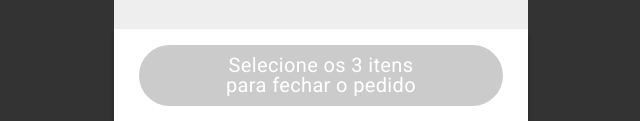
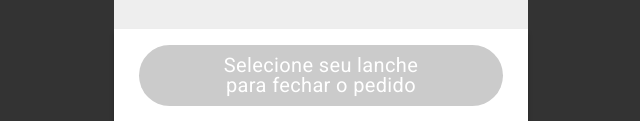
Before and after one commit to Lost-Fernandes/DriverBurgue.github.io, a plain HTML site: page index.html in a window 1280 px wide. Shown: the part 679-800 px from the top of the page, 319-959 px from the left. Drawn offline with Linux system fonts and the light colour scheme.

Commit message:
Update index.html

```diff
--- a/index.html
+++ b/index.html
@@ -162,7 +162,7 @@
         </div>
         <div class="base">
             <div class="semItens">
-                <h6>Selecione os 3 itens</h6>
+                <h6>Selecione seu lanche</h6>
                 <h6>para fechar o pedido</h6>
             </div>
             <div onclick="pedir()" class="comItens">
```
